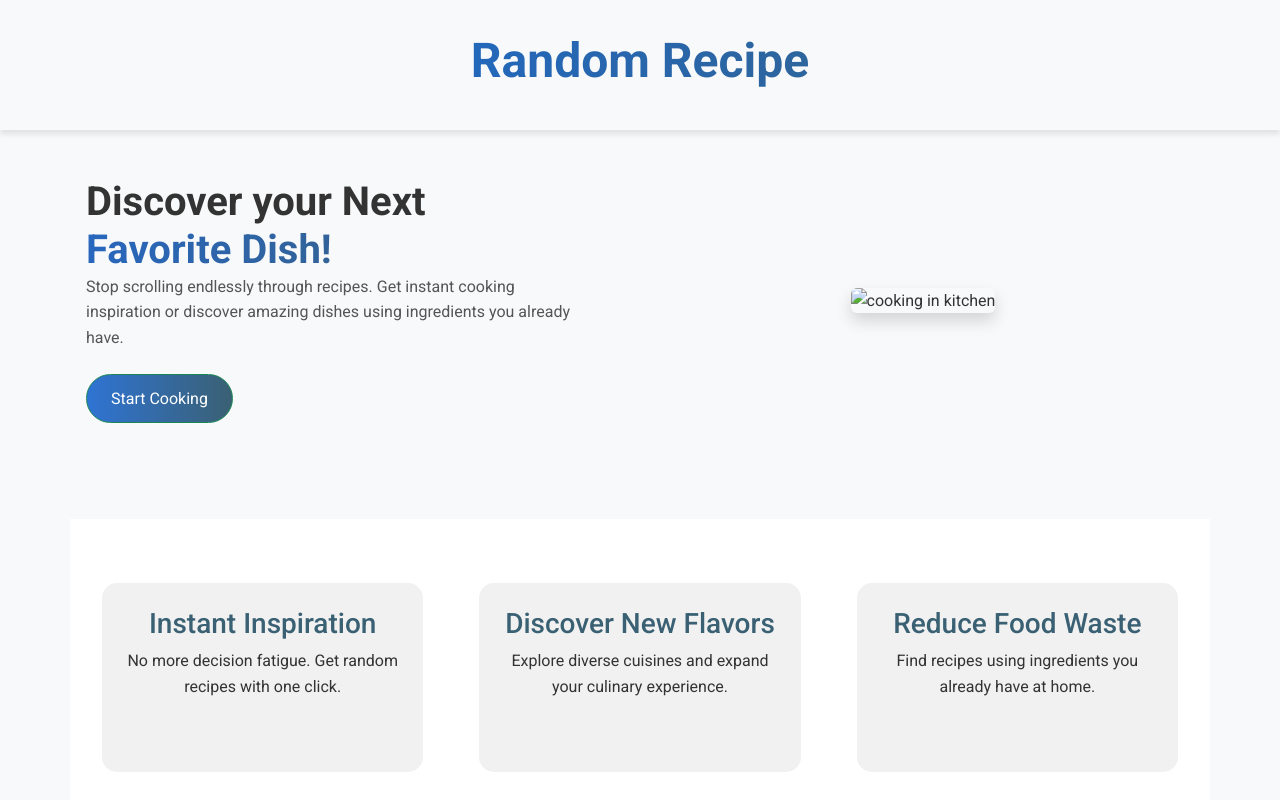
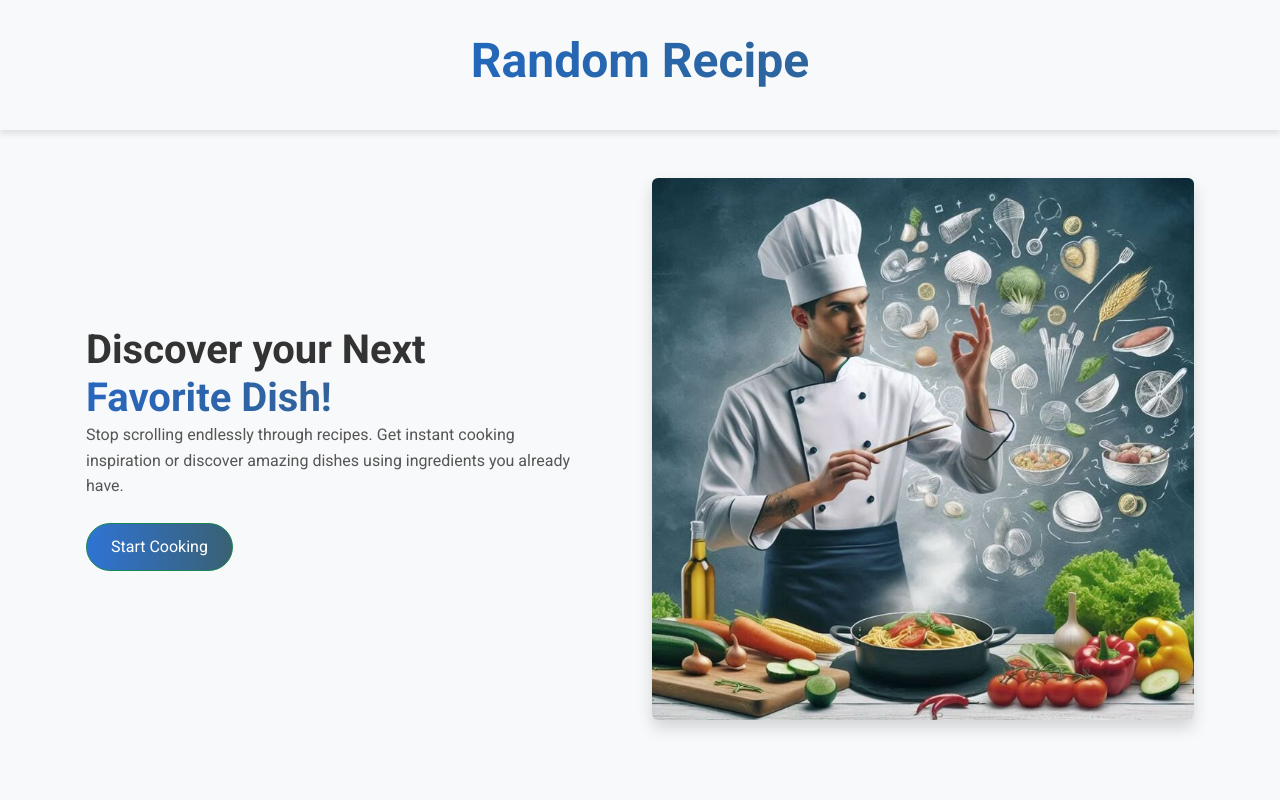
Before and after one commit to Hillary90/Recipe-Finder, a plain HTML site: page index.html in a window 1280 px wide. Shown: the top 800 px of the page. Drawn offline with nearby package versions, Linux system fonts and the light colour scheme; the site is published under a folder, as on GitHub Pages, so addresses that start at the root find nothing.

Commit message:
cleaned up HTML file

```diff
--- a/index.html
+++ b/index.html
@@ -15,7 +15,7 @@
   <!-- Font Awesome -->
   <link href="https://cdnjs.cloudflare.com/ajax/libs/font-awesome/6.4.2/css/all.min.css" rel="stylesheet">
 
-  <link rel="icon" type="image/ico" href="/images/favicon.ico">
+  <link rel="icon" type="image/ico" href="images/favicon.ico">
   <title>Recipe-Finder</title>
   <link rel="stylesheet" href="style.css">
 </head>
@@ -36,7 +36,7 @@
       </div>
       <!-- Image -->
       <div class="col-md-6 hero-image text-center">
-        <img src="/images/cookin Technique.jpg" alt="cooking in kitchen" class="img-fluid rounded shadow">
+        <img src="images/cookin Technique.jpg" alt="cooking in kitchen" class="img-fluid rounded shadow">
       </div>
     </div>
   </section>
```
